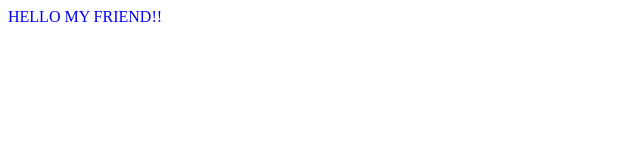
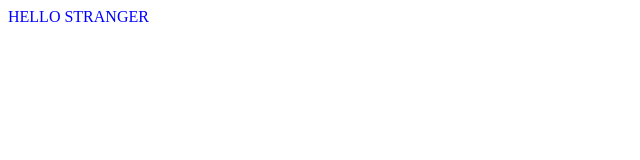
Before and after one commit to martinmoscovich/gh_test, a website: page src/index.html in a window 1280 px wide. Shown: the full height of the page, 0-640 px from the left. Drawn offline with Linux system fonts and the light colour scheme.

Commit message:
Changed to stranger

```diff
--- a/src/index.html
+++ b/src/index.html
@@ -1,5 +1,5 @@
 <html>
   <body>
-    <p style="color: blue">HELLO MY FRIEND!!</p>
+    <p style="color: blue">HELLO STRANGER</p>
   </body>
 </html>
```
